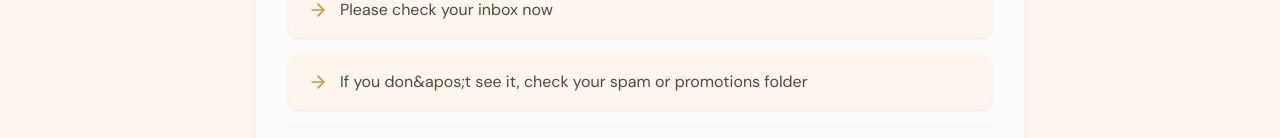
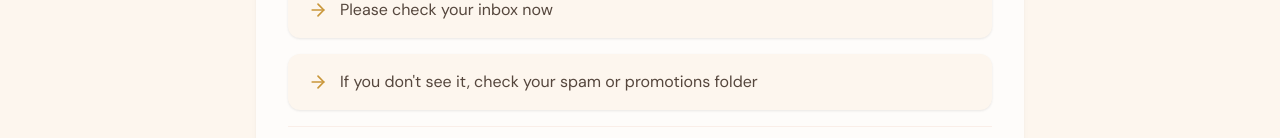
Before and after one commit to samuelikhifa/somadina, a Next.js app: page /thank-you in a window 1280 px wide. Shown: the part 662-800 px from the top of the page. Built offline with nearby package versions, Linux system fonts and the light colour scheme; no server answers.

Commit message:
update all chnages

```diff
--- a/app/thank-you/page.tsx
+++ b/app/thank-you/page.tsx
@@ -64,7 +64,7 @@ export default function ThankYouPage() {
             <div className="bg-white/70 rounded-2xl px-6 md:px-8 py-8 space-y-4" style={{ boxShadow: 'var(--shadow-md)' }}>
               {[
                 'Please check your inbox now',
-                'If you don&apos;t see it, check your spam or promotions folder',
+                "If you don't see it, check your spam or promotions folder",
               ].map((item, i) => (
                 <div key={i} className="flex items-center gap-3 bg-[#fdf6ee] rounded-xl px-5 py-4" style={{ boxShadow: 'var(--shadow-sm)' }}>
                   <ArrowRight className="w-5 h-5 text-[#c9973a] flex-shrink-0" />
```
